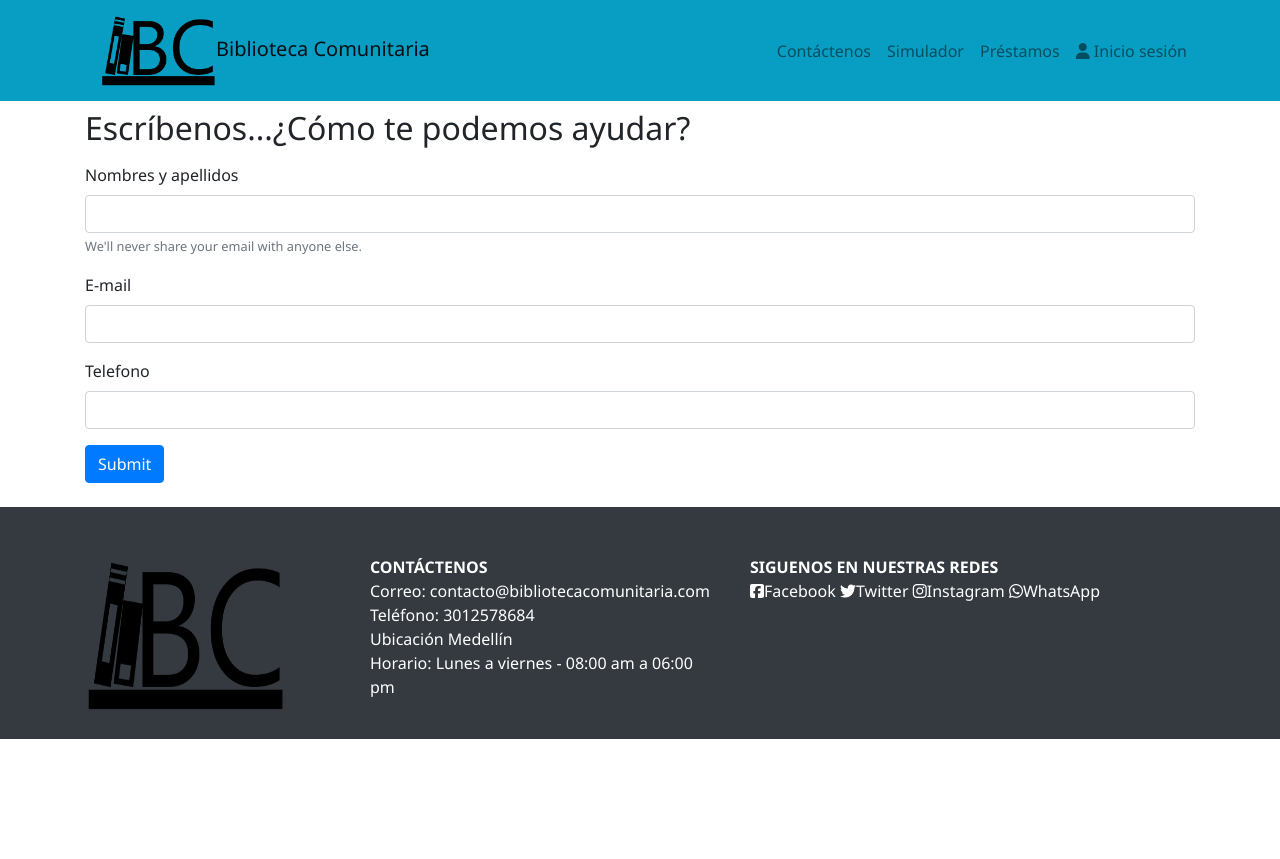
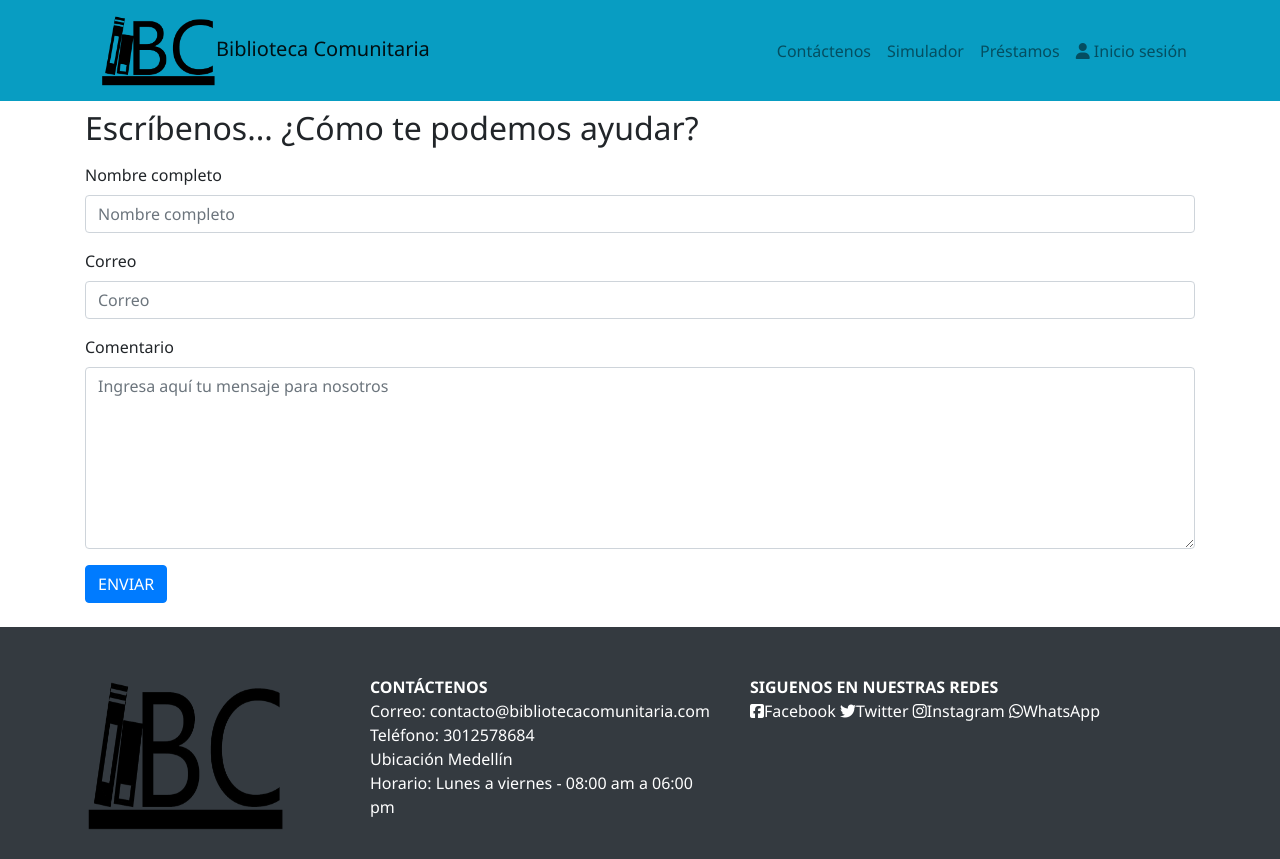
Before and after one commit to sebastianbarreram/Equipo2-Ciclo4, a React (Create React App) app in the folder App Biblioteca/frontend/: page /contactenos in a window 1280 px wide. Before the commit the page ends 800 px from the top, so only its background shows below. Built offline with nearby package versions, Linux system fonts and the light colour scheme.

Commit message:
Finished project

```diff
--- a/App Biblioteca/frontend/src/components/Actualizar.jsx
+++ b/App Biblioteca/frontend/src/components/Actualizar.jsx
@@ -17,7 +17,7 @@ export default function Actualizar(props) {
     useEffect(() => {
         obtenerLibro();
         console.log("esta en el useEffect")
-    })
+    },[])
 
 
     const obtenerLibro = async () => {
--- a/App Biblioteca/frontend/src/components/Contactenos.jsx
+++ b/App Biblioteca/frontend/src/components/Contactenos.jsx
@@ -8,27 +8,28 @@ export default function Contactenos() {
                     <div className="container">
                         <div className="row">
                             <div>
-                                <h2>Escríbenos...¿Cómo te podemos ayudar?</h2>
+                                <h2>Escríbenos... ¿Cómo te podemos ayudar?</h2>
                             </div>
                         </div>
                     </div>
                 </header>
 
+
+
                 <form>
                     <div className="form-group">
-                        <label for="exampleInputEmail1">Nombres y apellidos</label>
-                        <input type="email" className="form-control" id="exampleInputEmail1" aria-describedby="emailHelp" />
-                        <small id="emailHelp" className="form-text text-muted">We'll never share your email with anyone else.</small>
+                        <label for="exampleInputEmail1">Nombre completo</label>
+                        <input type="email" className="form-control" id="exampleInputEmail1" aria-describedby="emailHelp" placeholder="Nombre completo"/>
                     </div>
                     <div className="form-group">
-                        <label for="exampleInputPassword1">E-mail</label>
-                        <input type="password" className="form-control" id="exampleInputPassword1" />
+                        <label for="exampleInputPassword1">Correo</label>
+                        <input type="text" className="form-control" id="exampleInputPassword1" placeholder="Correo"/>
                     </div>
                     <div className="form-group">
-                        <label for="exampleInputPassword1">Telefono</label>
-                        <input type="password" className="form-control" id="exampleInputPassword1" />
+                        <label for="exampleInputPassword1">Comentario</label>
+                        <textarea class="form-control" id="message" name="message" placeholder="Ingresa aquí tu mensaje para nosotros" rows="7"></textarea>
                     </div>
-                    <button type="submit" className="btn btn-primary">Submit</button>
+                    <button type="submit" className="btn btn-primary">ENVIAR</button>
                 </form>
             </div>
         </>
--- a/App Biblioteca/frontend/src/components/Prestamos.jsx
+++ b/App Biblioteca/frontend/src/components/Prestamos.jsx
@@ -99,7 +99,7 @@ export default function Prestamos(estaAutenticado) {
         console.log(mensaje)
         Swal.fire({
             icon: 'success',
-            title: "Libro prestado",
+            title: "Libro agregado a tu lista",
             showConfirmButton: false,
             timer: 1500
         })
```
